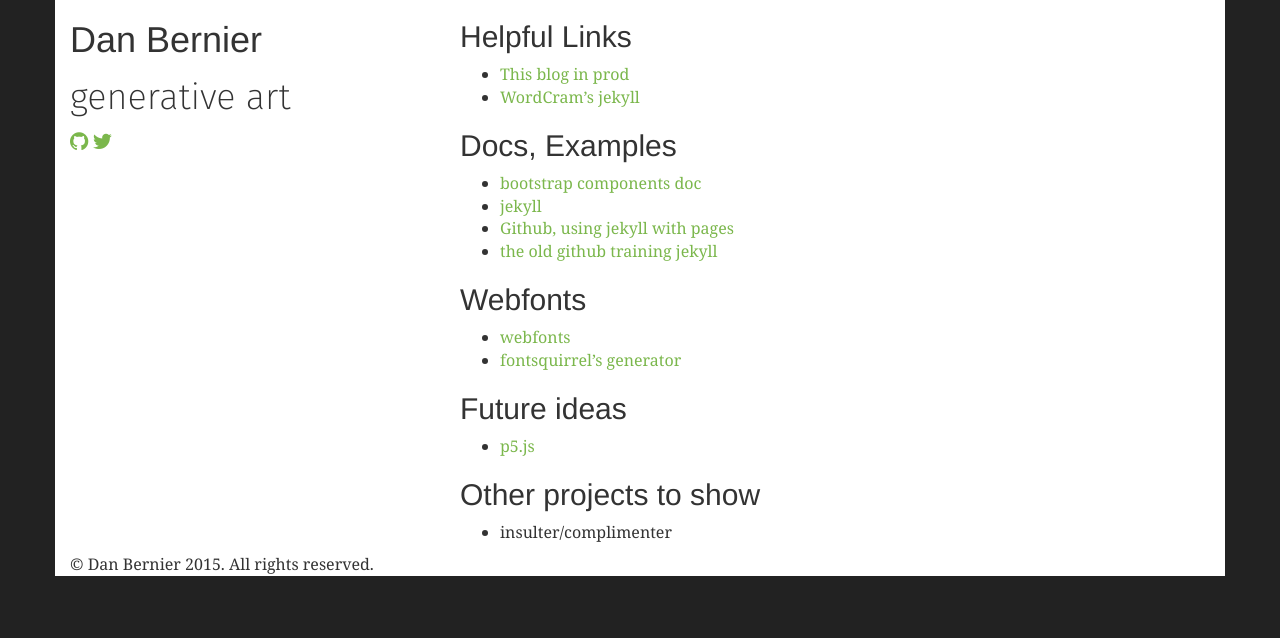
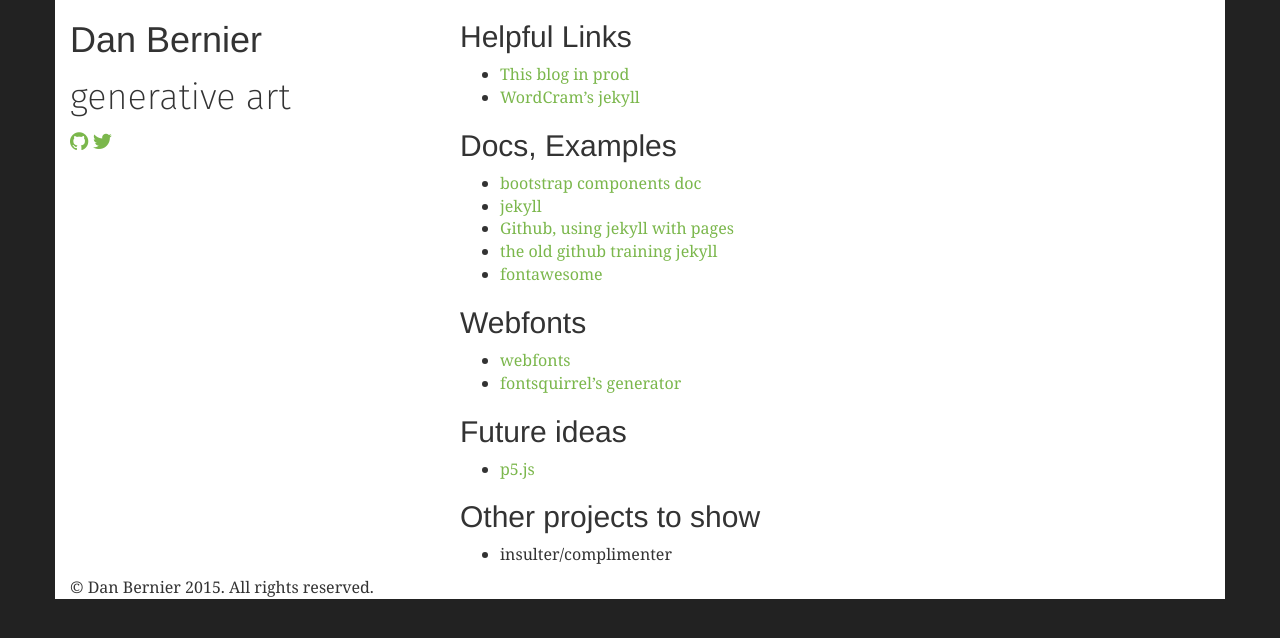
Before and after one commit to danbernier/git-blog, a Jekyll site: the page built from _posts/2015-01-24-helpful-links.md, in a window 1280 px wide. Shown: the top 638 px of the page. Built offline with Jekyll 4.4.1, drawn with Linux system fonts in a browser that asks for light colours; nearby versions of some CDN libraries; some web fonts are replaced.

Commit message:
fix css paths plus stuff

```diff
--- a/_config.yml
+++ b/_config.yml
@@ -1,3 +1,4 @@
+baseurl: /git-blog
 defaults:
   -
     scope:
--- a/_posts/2015-01-24-helpful-links.md
+++ b/_posts/2015-01-24-helpful-links.md
@@ -12,6 +12,7 @@
 * [jekyll](http://jekyllrb.com/docs/)
 * [Github, using jekyll with pages](https://help.github.com/articles/using-jekyll-with-pages/)
 * [the old github training jekyll](https://github.com/github/training.github.com/)
+* [fontawesome](http://fontawesome.io/icons/)
 
 
 ## Webfonts
--- a/css/styles.scss
+++ b/css/styles.scss
@@ -3,21 +3,21 @@
 @charset "utf-8";
 @font-face{
   font-family: 'FiraSansHeavy';
-  src: url('/fonts/FiraSans-Heavy/firasans-heavy-webfont.eot');
-  src: url('/fonts/FiraSans-Heavy/firasans-heavy-webfont.eot?#iefix') format('embedded-opentype'),
-  url('/fonts/FiraSans-Heavy/firasans-heavy-webfont.woff') format('woff'),
-  url('/fonts/FiraSans-Heavy/firasans-heavy-webfont.ttf') format('truetype'),
-  url('/fonts/FiraSans-Heavy/firasans-heavy-webfont.svg#webfont') format('svg');
+  src: url('{{ site.baseurl }}/fonts/FiraSans-Heavy/firasans-heavy-webfont.eot');
+  src: url('{{ site.baseurl }}/fonts/FiraSans-Heavy/firasans-heavy-webfont.eot?#iefix') format('embedded-opentype'),
+  url('{{ site.baseurl }}/fonts/FiraSans-Heavy/firasans-heavy-webfont.woff') format('woff'),
+  url('{{ site.baseurl }}/fonts/FiraSans-Heavy/firasans-heavy-webfont.ttf') format('truetype'),
+  url('{{ site.baseurl }}/fonts/FiraSans-Heavy/firasans-heavy-webfont.svg#webfont') format('svg');
 }
 
 @font-face {
   font-family: 'FiraSansExtraLight';
-  src: url('/fonts/FiraSans-ExtraLight/firasans-extralight-webfont.eot');
-  src: url('/fonts/FiraSans-ExtraLight/firasans-extralight-webfont.eot?#iefix') format('embedded-opentype'),
-  url('/fonts/FiraSans-ExtraLight/firasans-extralight-webfont.woff2') format('woff2'),
-  url('/fonts/FiraSans-ExtraLight/firasans-extralight-webfont.woff') format('woff'),
-  url('/fonts/FiraSans-ExtraLight/firasans-extralight-webfont.ttf') format('truetype'),
-  url('/fonts/FiraSans-ExtraLight/firasans-extralight-webfont.svg#fira_sansextralight') format('svg');
+  src: url('{{ site.baseurl }}/fonts/FiraSans-ExtraLight/firasans-extralight-webfont.eot');
+  src: url('{{ site.baseurl }}/fonts/FiraSans-ExtraLight/firasans-extralight-webfont.eot?#iefix') format('embedded-opentype'),
+  url('{{ site.baseurl }}/fonts/FiraSans-ExtraLight/firasans-extralight-webfont.woff2') format('woff2'),
+  url('{{ site.baseurl }}/fonts/FiraSans-ExtraLight/firasans-extralight-webfont.woff') format('woff'),
+  url('{{ site.baseurl }}/fonts/FiraSans-ExtraLight/firasans-extralight-webfont.ttf') format('truetype'),
+  url('{{ site.baseurl }}/fonts/FiraSans-ExtraLight/firasans-extralight-webfont.svg#fira_sansextralight') format('svg');
   font-weight: normal;
   font-style: normal;
 }
```
